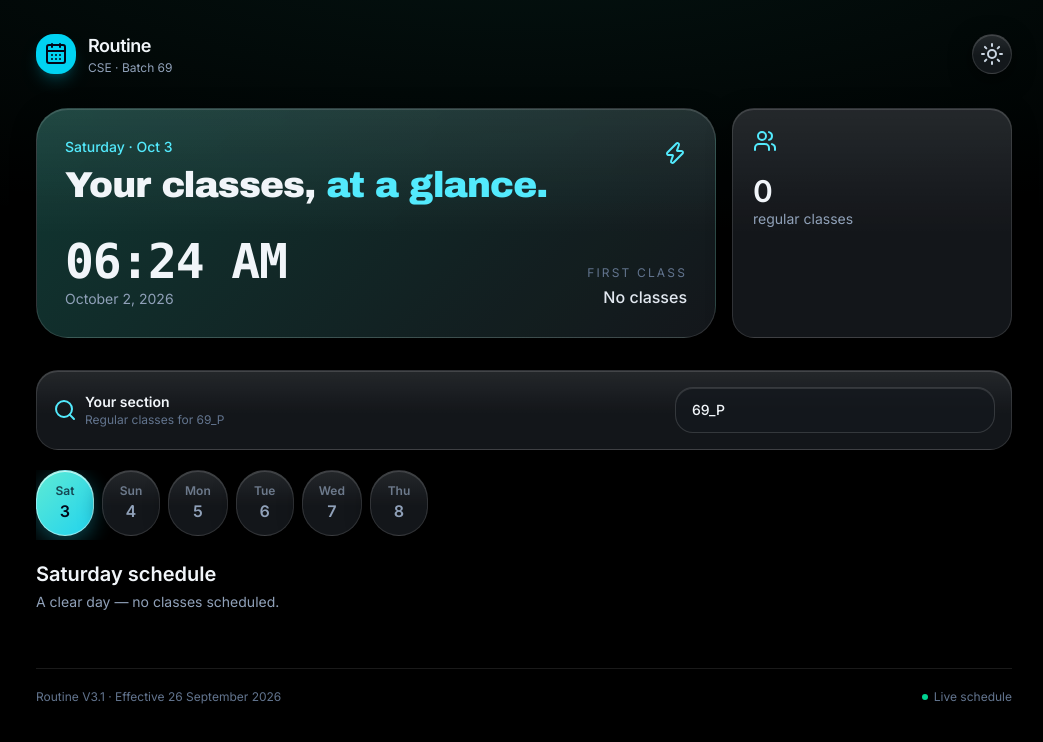
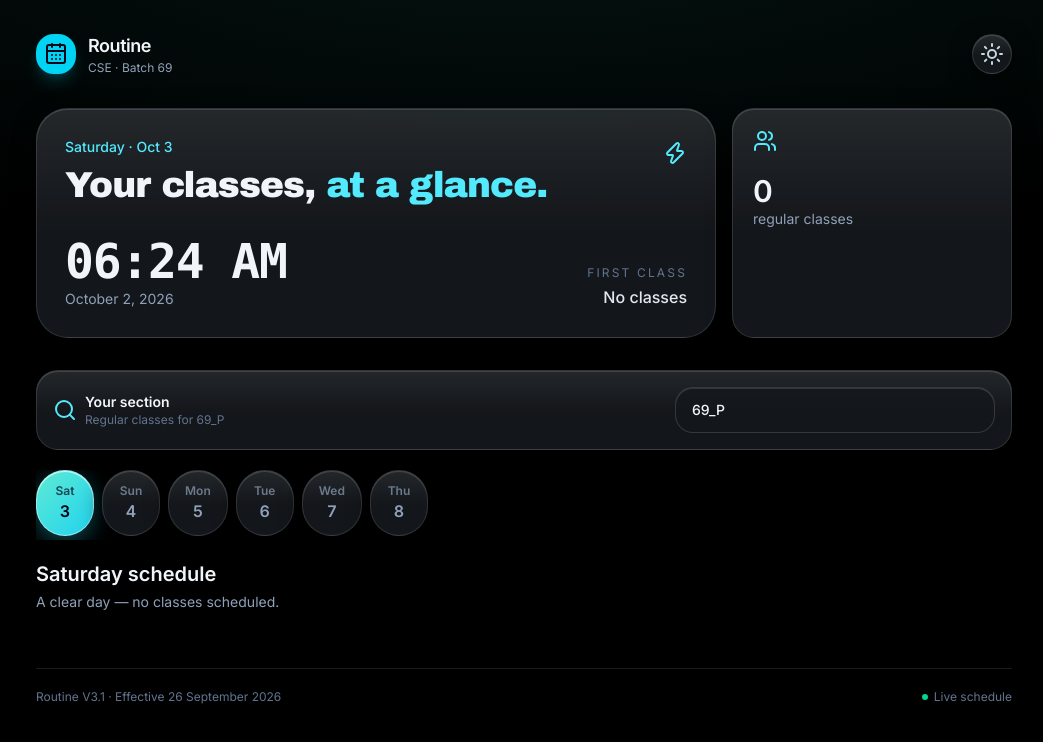
Before and after one commit to Darkedgeblood/routine-scrapper-max, a Next.js app: page / in a window 1280 px wide. Shown: the top 742 px of the page, without its empty margins (116-1159 px from the left). Built offline with nearby package versions, Linux system fonts and the light colour scheme.

Commit message:
Remove glass-hero and glass-amber styles
Removed styles for glass-hero and glass-amber classes, updating the design approach for hero and retake tiles.

```diff
--- a/app/globals.css
+++ b/app/globals.css
@@ -273,27 +273,9 @@
     inset 0 1px 0 rgba(255, 255, 255, 0.14);
 }
 
-/* Hero card: a touch of accent colour */
-.glass-hero {
-  background: linear-gradient(135deg, rgba(255, 255, 255, 0.86), rgba(153, 246, 228, 0.5));
-}
-.dark .glass-hero {
-  background:
-    linear-gradient(180deg, rgba(255, 255, 255, 0.09), rgba(255, 255, 255, 0.02) 55%),
-    linear-gradient(135deg, rgba(45, 212, 191, 0.24), rgba(20, 24, 30, 0.72));
-}
-
-/* Amber (retake / notices) */
-.glass-amber {
-  background: linear-gradient(135deg, rgba(253, 230, 138, 0.7), rgba(253, 230, 138, 0.35));
-  border-color: rgba(251, 191, 36, 0.55);
-}
-.dark .glass-amber {
-  background:
-    linear-gradient(180deg, rgba(255, 255, 255, 0.06), rgba(255, 255, 255, 0) 45%),
-    linear-gradient(135deg, rgba(251, 191, 36, 0.22), rgba(20, 24, 30, 0.72));
-  border-color: rgba(252, 211, 77, 0.3);
-}
+/* Hero + retake tiles use the same neutral glass as every other tile.
+   .glass-hero / .glass-amber stay as hooks; the retake accent now lives only
+   in the amber badge, dot and text, not in the tile fill. */
 
 /* Selected day pill: solid accent with a glow */
 .glass-active {
```
